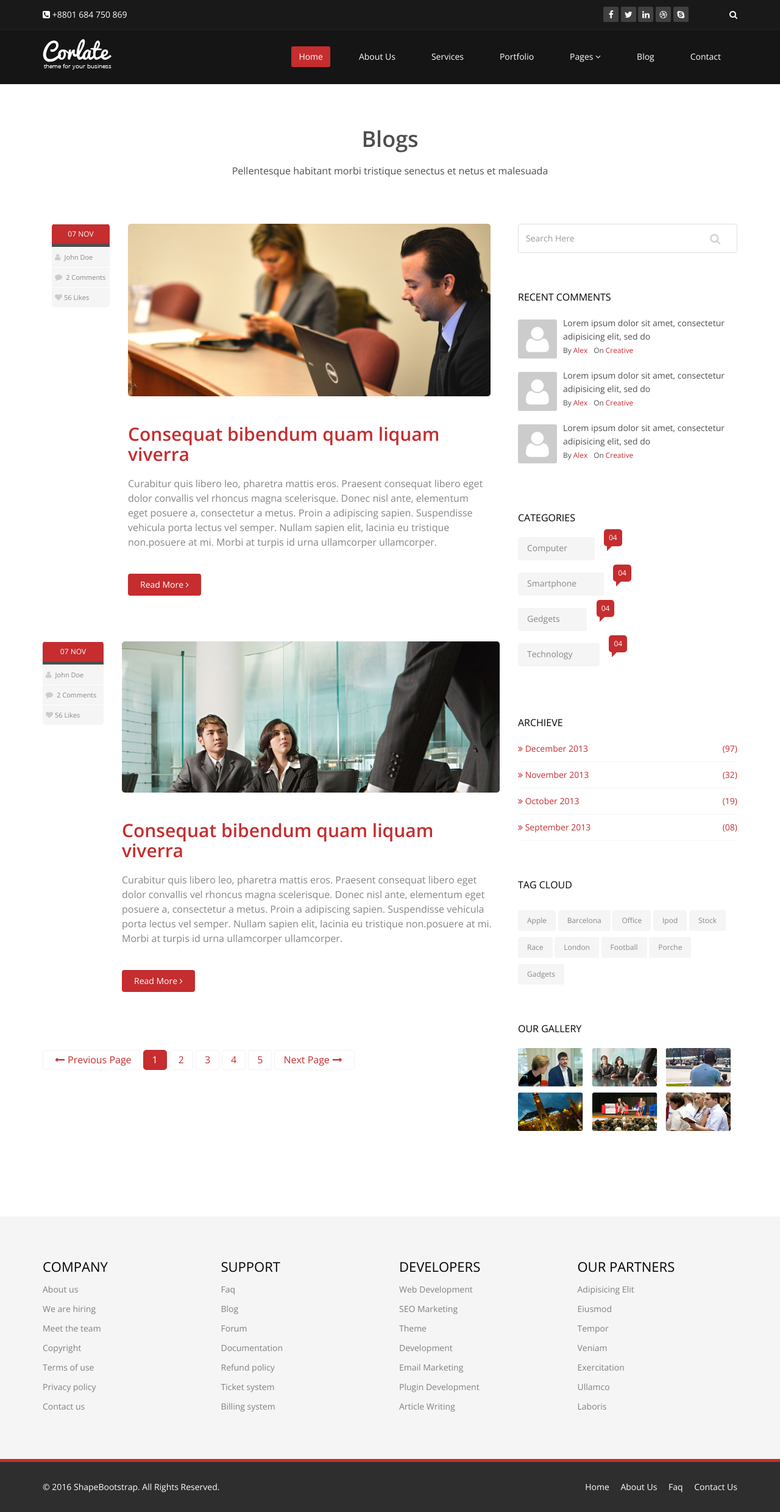
After one commit to khandakerakash/mycorlate, a PHP site: page /blog.php in a window 1280 px wide. The commit adds this page. Shown: the whole page at 61% size. Run offline with PHP 8.4, Linux system fonts and the light colour scheme.

Commit message:
Blog page design complete

```diff
--- /dev/null
+++ b/blog.php
@@ -0,0 +1,162 @@
+<?php include('header.php');?>
+<!-- Start Blog Section -->
+<section id="blog">
+    <div class="container">
+        <div class="center">
+            <h2>Blogs</h2>
+            <p class="lead">Pellentesque habitant morbi tristique senectus et netus et malesuada</p>
+        </div>
+        <div class="blog">
+            <div class="row">
+                <div class="col-md-8">
+
+                    <div class="blog-item">
+                        <div class="col-xs-12 col-sm-2 text-center">
+                            <div class="entry-meta">
+                                <span id="publish_date">07  NOV</span>
+                                <span><i class="fa fa-user"></i> <a href="#">John Doe</a></span>
+                                <span><i class="fa fa-comment"></i> <a href="blog-item.html#comments">2 Comments</a></span>
+                                <span><i class="fa fa-heart"></i><a href="#">56 Likes</a></span>
+                            </div><!--/ .entry-meta -->
+                        </div><!--/ .col-sm-2 -->
+                        <div class="col-xs-12 col-sm-10 blog-content">
+                            <a href="#"><img class="img-responsive img-blog" src="images/blog/blog1.jpg" width="100%" alt="" /></a>
+                            <h2><a href="blog-item.html">Consequat bibendum quam liquam viverra</a></h2>
+                            <h3>Curabitur quis libero leo, pharetra mattis eros. Praesent consequat libero eget dolor convallis vel rhoncus magna scelerisque. Donec nisl ante, elementum eget posuere a, consectetur a metus. Proin a adipiscing sapien. Suspendisse vehicula porta lectus vel semper. Nullam sapien elit, lacinia eu tristique non.posuere at mi. Morbi at turpis id urna ullamcorper ullamcorper.</h3>
+                            <a class="btn btn-primary readmore" href="blog-item.html">Read More <i class="fa fa-angle-right"></i></a>
+                        </div><!--/ .col-sm-10 -->
+                    </div><!--/ .blog-item -->
+
+                    <div class="blog-item">
+                        <div class="row">
+                             <div class="col-sm-2 text-center">
+                                <div class="entry-meta">
+                                    <span id="publish_date">07  NOV</span>
+                                    <span><i class="fa fa-user"></i> <a href="#">John Doe</a></span>
+                                    <span><i class="fa fa-comment"></i> <a href="blog-item.html#comments">2 Comments</a></span>
+                                    <span><i class="fa fa-heart"></i><a href="#">56 Likes</a></span>
+                                </div>
+                            </div>
+                            <div class="col-sm-10 blog-content">
+                                <a href=""><img class="img-responsive img-blog" src="images/blog/blog2.jpg" width="100%" alt="" /></a>
+                                <h2><a href="blog-item.html">Consequat bibendum quam liquam viverra</a></h2>
+                                <h3>Curabitur quis libero leo, pharetra mattis eros. Praesent consequat libero eget dolor convallis vel rhoncus magna scelerisque. Donec nisl ante, elementum eget posuere a, consectetur a metus. Proin a adipiscing sapien. Suspendisse vehicula porta lectus vel semper. Nullam sapien elit, lacinia eu tristique non.posuere at mi. Morbi at turpis id urna ullamcorper ullamcorper.</h3>
+                                <a class="btn btn-primary readmore" href="blog-item.html">Read More <i class="fa fa-angle-right"></i></a>
+                            </div>
+                        </div>
+                    </div><!--/.blog-item-->
+
+                    <ul class="pagination pagination-lg">
+                        <li><a href="#"><i class="fa fa-long-arrow-left"></i>Previous Page</a></li>
+                        <li class="active"><a href="#">1</a></li>
+                        <li><a href="#">2</a></li>
+                        <li><a href="#">3</a></li>
+                        <li><a href="#">4</a></li>
+                        <li><a href="#">5</a></li>
+                        <li><a href="#">Next Page<i class="fa fa-long-arrow-right"></i></a></li>
+                    </ul><!--/.pagination -->
+                </div><!--/.col-md-8 -->
+
+                <aside class="col-md-4">
+
+                    <div class="widget search">
+                        <form role="form">
+                            <input type="text" class="form-control search_box" autocomplete="off" placeholder="Search Here">
+                        </form>
+                    </div><!--/.search-->
+
+                    <div class="widget categories">
+                        <h3>Recent Comments</h3>
+                        <div class="row">
+                            <div class="col-sm-12">
+                                <div class="single_commnets">
+                                    <img class="img-responsive" src="images/blog/avatar3.png" alt="">
+                                    <p>Lorem ipsum dolor sit amet, consectetur adipisicing elit, sed do </p>
+                                    <div class="entry-meta small muted">
+                                        <span>By <a href="#">Alex</a></span><span>On <a href="#">Creative</a></span>
+                                    </div>
+                                </div><!--/ .single_commnets -->
+
+                                <div class="single_commnets">
+                                    <img class="img-responsive" src="images/blog/avatar3.png" alt="">
+                                    <p>Lorem ipsum dolor sit amet, consectetur adipisicing elit, sed do </p>
+                                    <div class="entry-meta small muted">
+                                        <span>By <a href="#">Alex</a></span><span>On <a href="#">Creative</a></span>
+                                    </div>
+                                </div><!--/ .single_commnets -->
+
+                                <div class="single_commnets">
+                                    <img class="img-responsive" src="images/blog/avatar3.png" alt="">
+                                    <p>Lorem ipsum dolor sit amet, consectetur adipisicing elit, sed do </p>
+                                    <div class="entry-meta small muted">
+                                        <span>By <a href="#">Alex</a></span><span>On <a href="#">Creative</a></span>
+                                    </div>
+                                </div><!--/ .single_commnets -->
+                            </div>
+                        </div>
+                    </div><!--/ Recent Commnets -->
+
+                    <div class="widget categories">
+                        <h3>Categories</h3>
+                        <div class="row">
+                            <div class="col-sm-6">
+                                <ul class="blog_category">
+                                    <li><a href="#">Computer<span class="badge">04</span></a></li>
+                                    <li><a href="#">Smartphone<span class="badge">04</span></a></li>
+                                    <li><a href="#">Gedgets<span class="badge">04</span></a></li>
+                                    <li><a href="#">Technology<span class="badge">04</span></a></li>
+                                </ul>
+                            </div>
+                        </div>
+                    </div><!--/ .categories -->
+
+                    <div class="widget archieve">
+                        <h3>Archieve</h3>
+                        <div class="row">
+                            <div class="col-sm-12">
+                                <ul class="blog_archieve">
+                                    <li><a href="#"><i class="fa fa-angle-double-right"></i> December 2013 <span class="pull-right">(97)</span></a></li>
+                                    <li><a href="#"><i class="fa fa-angle-double-right"></i> November 2013 <span class="pull-right">(32)</a></li>
+                                    <li><a href="#"><i class="fa fa-angle-double-right"></i> October 2013 <span class="pull-right">(19)</a></li>
+                                    <li><a href="#"><i class="fa fa-angle-double-right"></i> September 2013 <span class="pull-right">(08)</a></li>
+                                </ul>
+                            </div>
+                        </div>
+                    </div><!--/.archieve-->
+
+                    <div class="widget tags">
+                        <h3>Tag Cloud</h3>
+                        <ul class="tag-cloud">
+                            <li><a class="btn btn-xs btn-primary" href="#">Apple</a></li>
+                            <li><a class="btn btn-xs btn-primary" href="#">Barcelona</a></li>
+                            <li><a class="btn btn-xs btn-primary" href="#">Office</a></li>
+                            <li><a class="btn btn-xs btn-primary" href="#">Ipod</a></li>
+                            <li><a class="btn btn-xs btn-primary" href="#">Stock</a></li>
+                            <li><a class="btn btn-xs btn-primary" href="#">Race</a></li>
+                            <li><a class="btn btn-xs btn-primary" href="#">London</a></li>
+                            <li><a class="btn btn-xs btn-primary" href="#">Football</a></li>
+                            <li><a class="btn btn-xs btn-primary" href="#">Porche</a></li>
+                            <li><a class="btn btn-xs btn-primary" href="#">Gadgets</a></li>
+                        </ul>
+                    </div><!--/.tags-->
+
+                    <div class="widget blog_gallery">
+                        <h3>Our Gallery</h3>
+                        <ul class="sidebar-gallery">
+                            <li><a href="#"><img src="images/blog/gallery1.png" alt="" /></a></li>
+                            <li><a href="#"><img src="images/blog/gallery2.png" alt="" /></a></li>
+                            <li><a href="#"><img src="images/blog/gallery3.png" alt="" /></a></li>
+                            <li><a href="#"><img src="images/blog/gallery4.png" alt="" /></a></li>
+                            <li><a href="#"><img src="images/blog/gallery5.png" alt="" /></a></li>
+                            <li><a href="#"><img src="images/blog/gallery6.png" alt="" /></a></li>
+                        </ul>
+                    </div><!--/.blog_gallery-->
+
+                </aside><!--/ .col-md-4 -->
+            </div><!--/ .row -->
+        </div>
+    </div><!--/ .container -->
+</section>
+<!-- End Blog Section -->
+<?php include('company-info.php');?>
+<?php include('footer.php');?>
--- a/css/style.css
+++ b/css/style.css
@@ -167,6 +167,11 @@ body > section {
     -ms-transform: scale(1);
     transform: scale(1);
   }
+}
+
+.form-control:focus {
+    box-shadow: none;
+    outline: 0 none;
 }
 
 
@@ -312,6 +317,13 @@ input.search-form:hover {
   background-color: #c52d2f;
   color: #fff;
 }
+
+
+/*.active {
+    background-color: #c52d2f;
+    color: #fff;
+}*/
+
 
 .navbar-inverse .navbar-nav .dropdown-menu {
   background-color: rgba(0,0,0,.85);
@@ -1728,3 +1740,228 @@ ul.social_icons li a i {
   -o-transition: none;
   transition: none;
 }
+
+
+/*********************************************/
+/***************** BLOG PAGE *****************/
+/*********************************************/
+
+
+/* -- blog-item area -- */
+.blog-item {
+    border: 0;
+    overflow: hidden;
+    margin-bottom: 50px;
+}
+
+.blog .blog-item .img-blog {
+    border-radius: 5px;
+    margin-bottom: 45px;
+}
+
+.blog .blog-item .blog-content {
+    padding-bottom: 25px;
+}
+
+.blog .blog-item .blog-content h2 {
+    margin-top: 0;
+    font-size: 30px
+}
+
+.readmore {
+    margin-top: 0;
+}
+
+.blog .blog-item .blog-content h3 {
+    color: #858586;
+    margin-bottom: 40px;
+}
+
+.blog .blog-item .blog-content h4 {
+    font-size: 14px;
+}
+
+.blog .blog-item .entry-meta {
+    border-radius: 5px;
+    overflow: hidden;
+}
+
+.blog .blog-item .entry-meta > span {
+    background: #f5f5f5;
+    border-top: 1px solid #fff;
+    display: block;
+    font-size: 12px;
+    overflow: hidden;
+    padding: 5px;
+    text-align: left;
+    color: #ccc;
+}
+
+.blog .blog-item .entry-meta > span a {
+    font-size: 11px;
+    margin-left: 3px;
+    font-weight: 300;
+    color: #888;
+}
+
+#publish_date {
+    background: #c52d2f;
+    border-bottom: 5px solid #4e4e4e;
+    color: #fff;
+    padding: 5px 0;
+    text-align: center;
+}
+
+ul.pagination > li > a {
+    border: 1px solid #F1F1F1;
+    margin-right: 5px;
+    border-radius: 5px;
+    padding: 5px 14px;
+    font-size: 16px;
+    color: #c52d2f;
+}
+
+ul.pagination > li > a i {
+    margin-left: 5px;
+    margin-right: 5px;
+}
+
+ul.pagination > li.active > a,
+ul.pagination > li:hover > a {
+    background-color: #c52d2f !important;
+    border-color: #c52d2f !important;
+    color: #fff;
+}
+
+/* -- widget area -- */
+.widget {
+    margin-bottom: 60px;
+    padding-left: 0;
+}
+
+.widget h3 {
+    color: #000;
+    margin-bottom: 20px;
+    text-transform: uppercase;
+}
+
+.search_box {
+    background-image: url(../images/search_icon.png);
+    background-repeat: no-repeat;
+    background-position: 314px 15px;
+    border-color: #dedede;
+    box-shadow: none;
+    height: 48px;
+    outline: medium none;
+}
+
+.single_commnets {
+    margin-bottom: 20px;
+}
+
+.single_commnets img {
+    float: left;
+    margin-right: 10px;
+    margin-top: 5px;
+}
+
+.single_commnets p {
+    margin-bottom: 0;
+}
+
+.widget .entry-meta span{
+    display: inline-block;
+    margin-right: 10px;
+}
+
+.blog_category {
+    list-style: none;
+    margin: 0;
+    padding: 0;
+}
+
+.blog_category li {
+    float: none;
+    margin-bottom: 20px;
+}
+
+.blog_category li a {
+    background: #f5f5f5;
+    padding: 5px 15px;
+    border-radius: 4px;
+    display: inline-block;
+    color: #888;
+}
+
+.blog_category li a:hover {
+    background: #c52d2f;
+    color: #fff;
+}
+
+.badge:before {
+    border-color: transparent transparent transparent #c52d2f;
+    border-style: solid;
+    border-width: 10px;
+    bottom: -8px;
+    content: "";
+    height: 0;
+    left: 5px;
+    position: absolute;
+    z-index: -99999;
+}
+
+.badge {
+    background-color: #c52d2f;
+    border-radius: 5px;
+    color: #fff;
+    padding: 8px;
+    position: relative;
+    font-weight: normal;
+    left: 60px;
+    top: -18px;
+}
+
+.blog_archieve {
+    list-style: none outside none;
+    margin: 0;
+    padding: 0;
+}
+
+.blog_archieve li {
+    padding: 10px 0;
+    border-bottom: 1px solid #f5f5f5;
+}
+
+.blog_archieve li:first-child {
+    padding-top: 0;
+}
+
+.tag-cloud {
+    list-style: none;
+    margin: 0;
+    padding: 0;
+}
+
+.tag-cloud li {
+    display: inline-block;
+}
+
+.tag-cloud li a {
+    background: #f5f5f5;
+    color: #888;
+    border-radius: 4px;
+    padding: 8px 15px;
+
+}
+
+ul.blog_gallery,
+ul.sidebar-gallery{
+    list-style: none outside none;
+    margin: 0;
+    padding: 0;
+}
+
+.sidebar-gallery li {
+    display: inline-block;
+    margin: 0 10px 10px 0;
+}
--- a/header.php
+++ b/header.php
@@ -83,8 +83,8 @@
                                 <li><a href="shortcodes.html">Shortcodes</a></li>
                             </ul>
                         </li>
-                        <li><a href="blog.html">Blog</a></li>
-                        <li><a href="contact-us.html">Contact</a></li>
+                        <li><a href="blog.php">Blog</a></li>
+                        <li><a href="contact-us.php">Contact</a></li>
                     </ul>
                 </div>
             </div><!--/.container-->
--- a/index.php
+++ b/index.php
@@ -1,5 +1,3 @@
-
-
 <?php include('header.php');?>
 <?php include('main-slider.php');?>
 <?php include('content.php');?>
```
Also changed, not shown: js/script.js (+12 -0 lines), contact-us.php (added).
